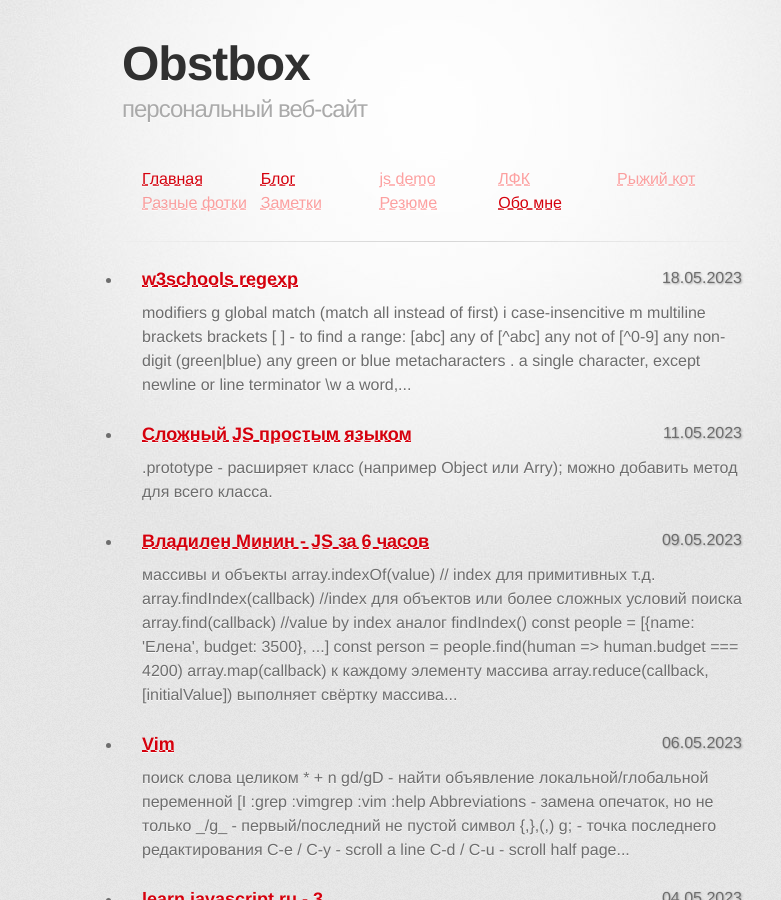
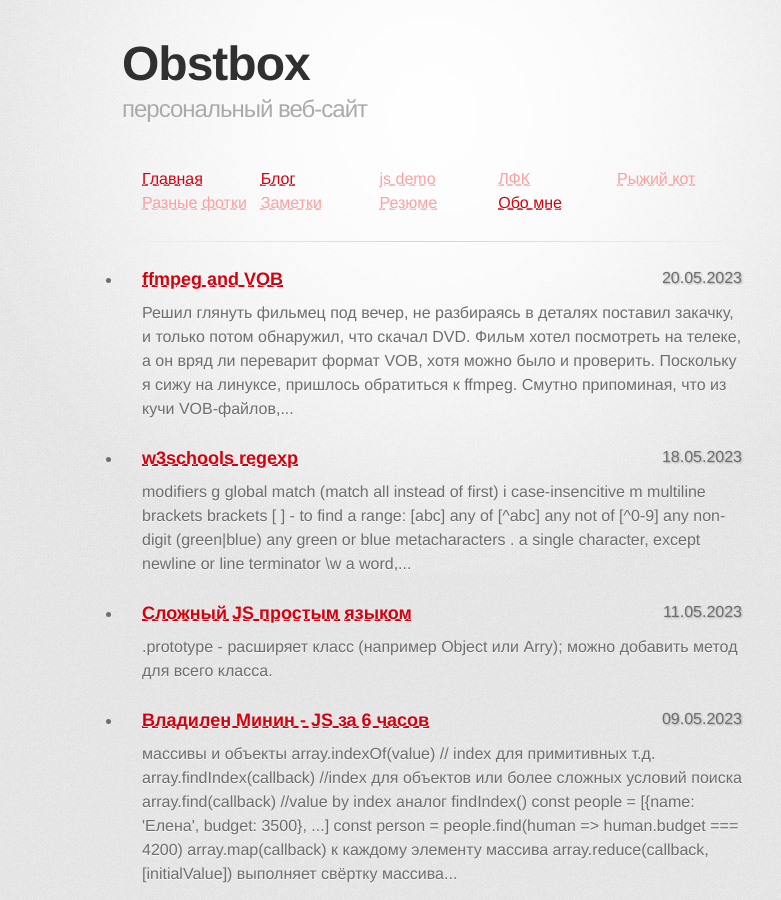
Before and after one commit to Obstbox/jekyll-heavy-duty, a Jekyll site: the page built from docs/blog.md, in a window 1280 px wide and 900 px high. Shown: the whole window, without its empty margins (208-989 px from the left). Built offline with Jekyll 4.4.1, drawn with Linux system fonts in a browser that asks for light colours; some web fonts are replaced.

Commit message:
new ffmpeg post

````diff
--- /dev/null
+++ b/docs/_posts/2023-05-20-video-ts.md
@@ -0,0 +1,21 @@
+---
+layout: post
+title: ffmpeg and VOB
+---
+
+Решил глянуть фильмец под вечер, не разбираясь в деталях поставил закачку, и только потом обнаружил, что скачал DVD.
+Фильм хотел посмотреть на телеке, а он вряд ли переварит формат _VOB_, хотя можно было и проверить. Поскольку я сижу
+на линуксе, пришлось обратиться к `ffmpeg`. Смутно припоминая, что из кучи _VOB_-файлов, нужны только самые объемные,
+нагуглил команду конвертации в `mp4`. С приятным удивлением обранаружил, что процесс занял несколько секунд. Но
+сюрприз ждал меня дальше. Фильм разбит на 4 куска. С первым всё было нормально, а вот у следующих эпизодов пропадала
+аудио-дорожка с русской озвучкой.
+Судя по сообщениям в консоли, `ffmpeg` терял точку отсчета, по которой надо выставлять аудио. Тогда я попробовал
+сначала склеить все _VOB_'ы в один и конвертировать уже его. Но с разными ключами получались разные проблемы. Все они
+сводились к тому, что либо также не было русской озвучки, либо звук отсутстовал вообще; иногда это проявлялось
+сразу, иногда сразу после первого эпизода в склейке.
+я уже думал плюнуть и скачать другой вариант, но помогла вот эта команда:
+```bash
+ffmpeg -i "concat:VTS_01_1.VOB|VTS_01_2.VOB|VTS_01_3.VOB|VTS_01_4.VOB" -b:v 1500k -r 30 -vcodec h264 -strict -2 -acodec aac -ar 44100 -f mp4 convert.mp4
+```
+
+итого за _47 минут_ на моём стареньком двухядерном `Pentium G3440T @ 2.80GHz` из _4х_ файлов общим объёмом около _4 Гб_ получился один корректный mp4-файл размером _855 Мб_.
````
Also changed, not shown: docs/_posts/2023-05-04-learn-javascript-ru-3.md (+1 -0 lines).
